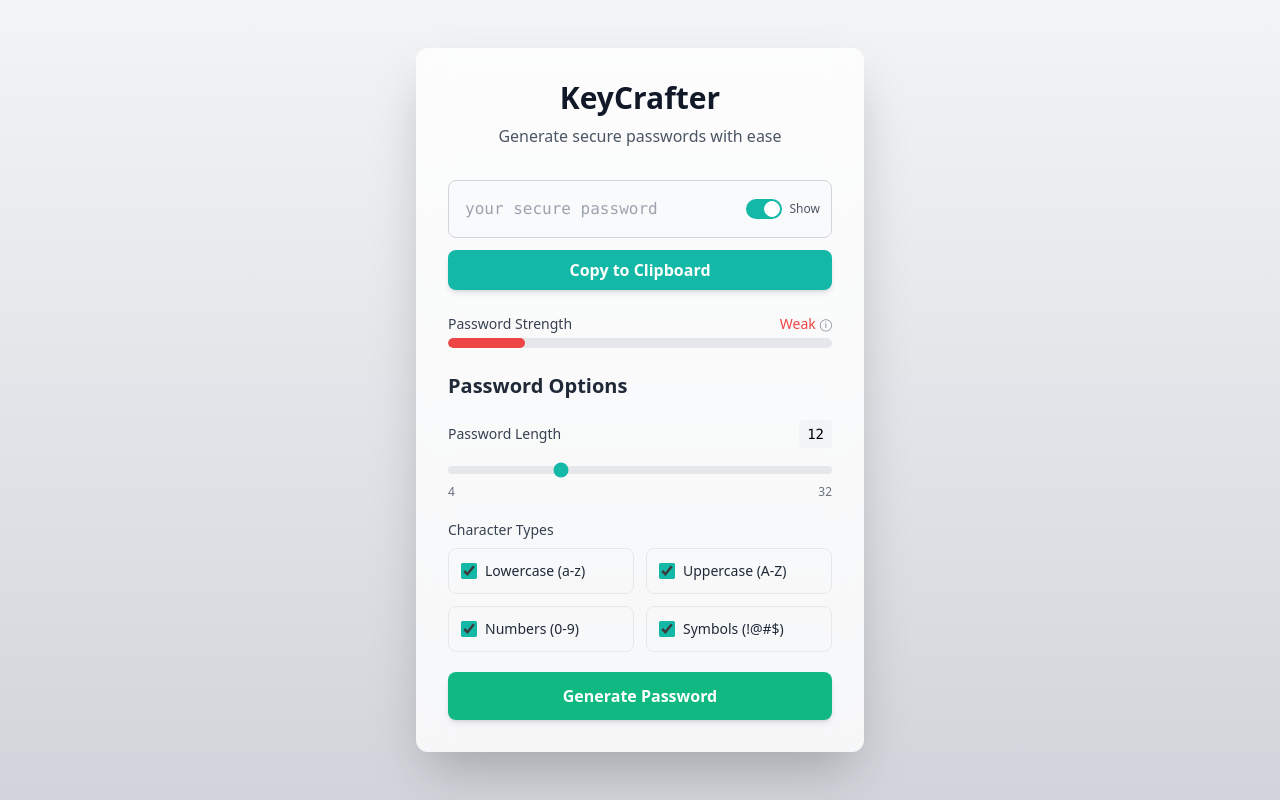
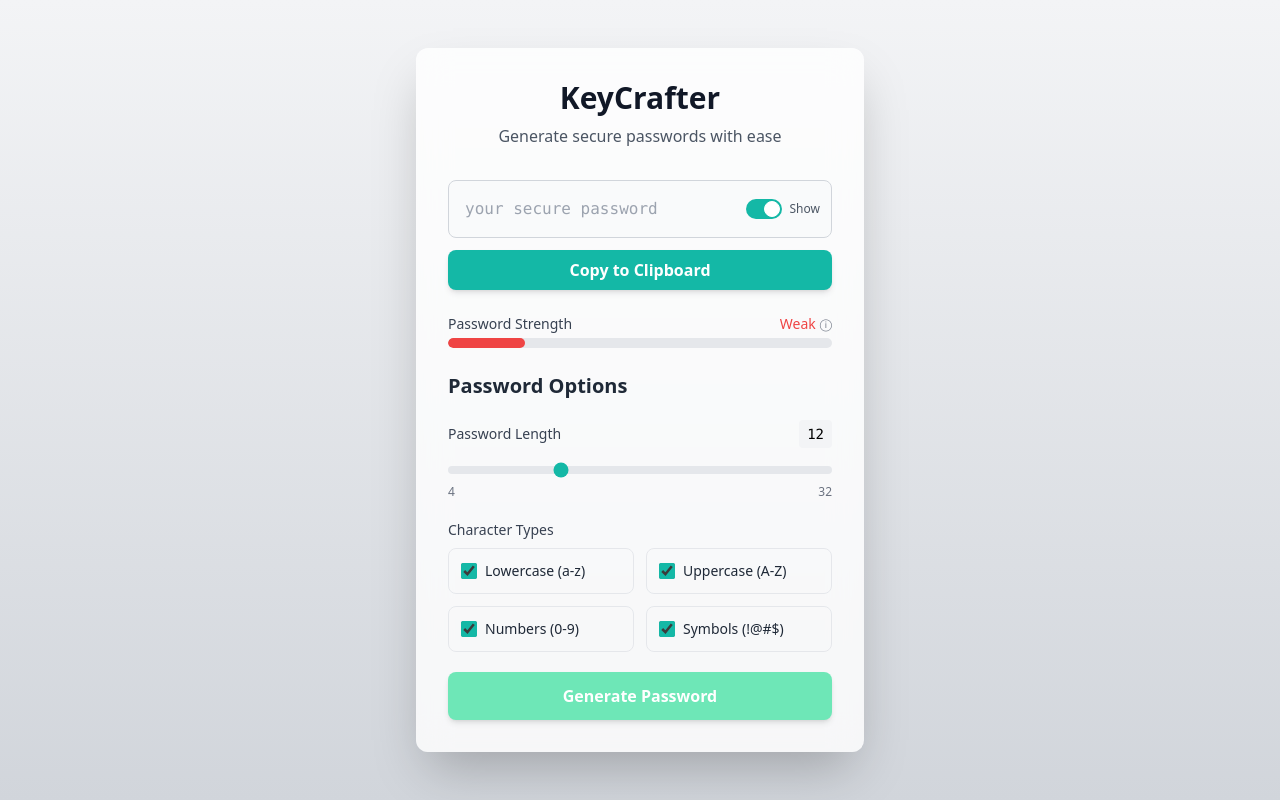
Before and after one commit to IVIonsters/KeyCrafter, a React (Vite) app in the folder KeyCrafter/: page / in a window 1280 px wide. Built offline with nearby package versions, Linux system fonts and the light colour scheme.

Commit message:
add disabled state to Generate button in PasswordGenerator; implement character selection validation

```diff
--- a/KeyCrafter/src/App.jsx
+++ b/KeyCrafter/src/App.jsx
@@ -17,3 +17,8 @@ function App() {
 }
 
 export default App;
+/* Features Still Needed
+Disabled Generate Button
+Password Strength Display
+Password Strength Colors and words
+ */
--- a/KeyCrafter/src/components/PasswordGenerator.jsx
+++ b/KeyCrafter/src/components/PasswordGenerator.jsx
@@ -17,6 +17,7 @@ function PasswordGenerator() {
     setCharacters(newCharacters)
   }
 
+
   function generatePassword() {
     // Character Variables
     let lowercase = "abcdefghijklmnopqrstuvwxyz";
@@ -29,9 +30,7 @@ function PasswordGenerator() {
     let charPool = ''
     let password = ''
 
-    //Generation Disable Check - Future Use
-    const isAnyOptionSelected = characters.uppercase || characters.lowercase ||
-      characters.numbers || characters.symbols;
+
 
     // Character Pool Creation / Strength Count - Future Use
     if (characters.lowercase === true) {
@@ -60,6 +59,10 @@ function PasswordGenerator() {
     setPassword(password)
 
   }
+
+  //Generation Disable Check
+  const isNoOptionSelected = !characters.uppercase && !characters.lowercase &&
+    !characters.numbers && !characters.symbols;
 
   return (
     <div className="w-full max-w-md mx-auto flex flex-col gap-6">
@@ -117,7 +120,8 @@ function PasswordGenerator() {
         {/* Generate Button */}
         <button
           onClick={generatePassword}
-          className="w-full py-3 px-4 bg-emerald-500 text-white font-semibold rounded-lg shadow-md hover:bg-emerald-600 focus:ring-2 focus:ring-emerald-400 focus:outline-none transition-all duration-300"
+          disabled={isNoOptionSelected}
+          className={`w-full py-3 px-4 ${isNoOptionSelected ? 'bg-gray-300 cursor-not-allowed' : 'bg-emerald-300 hover:bg-emerald-400 cursor-pointer'} text-white font-semibold rounded-lg shadow-md hover:bg-emerald-600 focus:ring-2 focus:ring-emerald-400 focus:outline-none transition-all duration-300`}
         >
           Generate Password
         </button>
```
